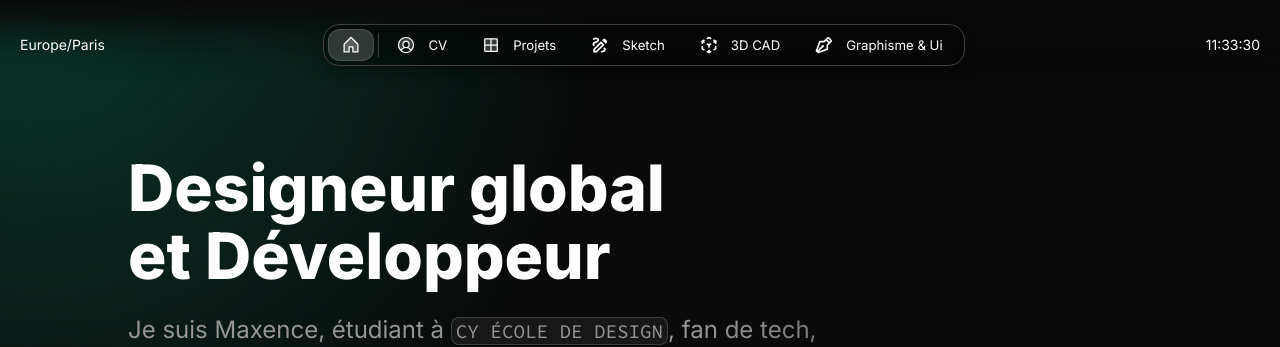
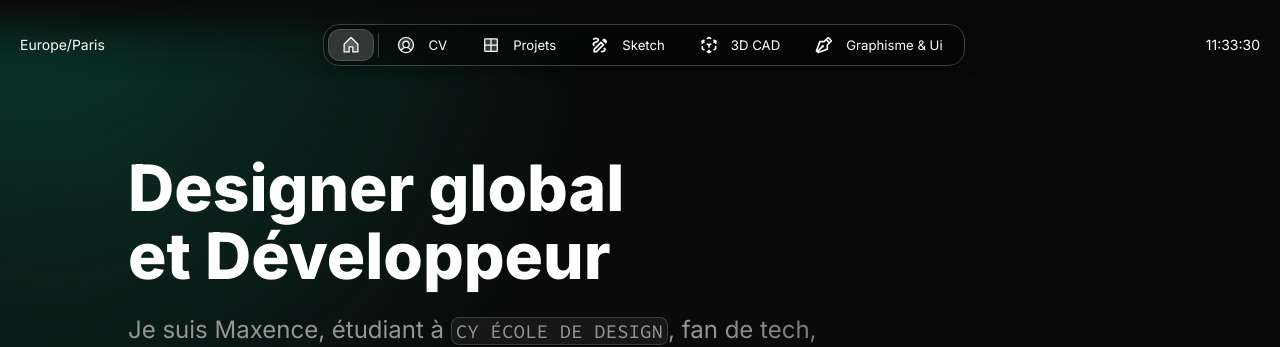
Before and after one commit to mawence/MagicPortfolio, a Next.js app in the folder magic-portfolio/: page / in a window 1280 px wide. Shown: the top 347 px of the page. Built offline with nearby package versions, Linux system fonts and the light colour scheme.

Commit message:
Changement du titre

```diff
--- a/magic-portfolio/src/app/resources/content.js
+++ b/magic-portfolio/src/app/resources/content.js
@@ -47,7 +47,7 @@ const home = {
   label: "Home",
   title: `${person.name}`,
   description: `Portfolio design de ${person.role}`,
-  headline: <>Designeur global et Développeur</>,
+  headline: <>Designer global et Développeur</>,
   subline: (
     <>
       Je suis Maxence, étudiant à <InlineCode>CY ÉCOLE DE DESIGN</InlineCode>, fan de tech, passionné de design d'expérience et de sciences sociales.
```
